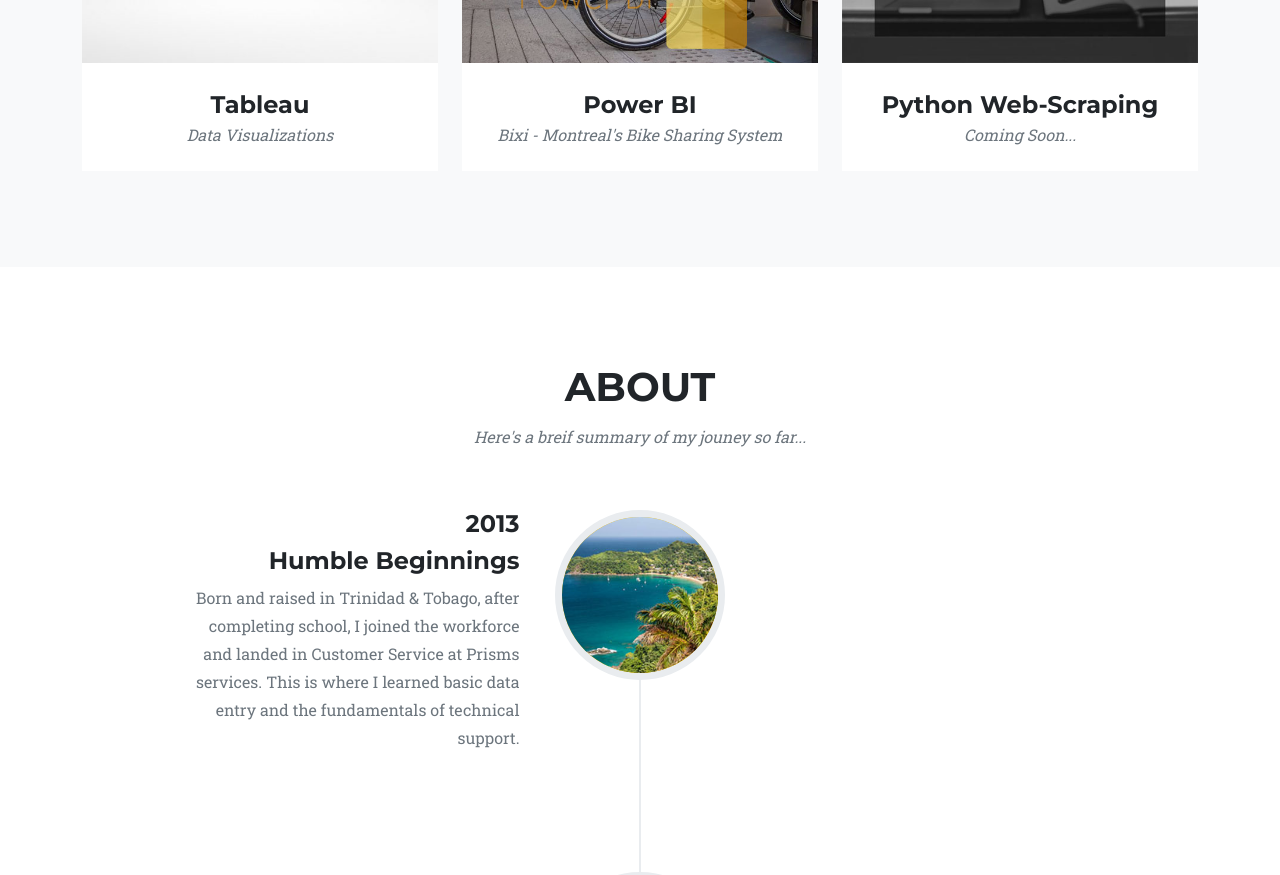
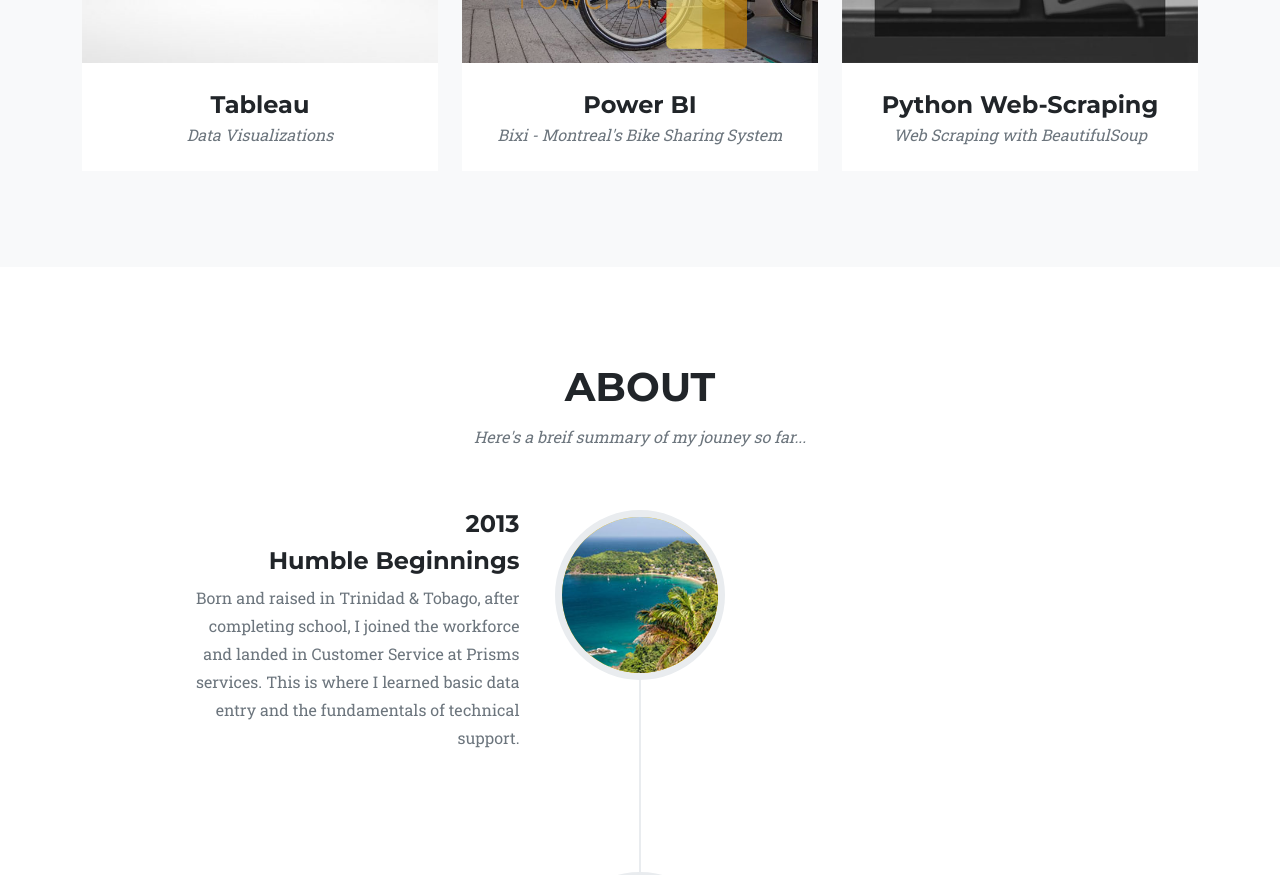
Before and after one commit to Jessiah13/Data-Analyst-Portfolio-Websiet, a plain HTML site: page docs/index.html in a window 1280 px wide. Shown: the part 2660-3535 px from the top of the page. Drawn offline with nearby package versions, Linux system fonts and the light colour scheme.

Commit message:
Update index.html
web scrapping update

```diff
--- a/docs/index.html
+++ b/docs/index.html
@@ -196,7 +196,7 @@
                             </a>
                             <div class="portfolio-caption">
                                 <div class="portfolio-caption-heading">Python Web-Scraping </div>
-                                <div class="portfolio-caption-subheading text-muted">Coming Soon...</div>
+                                <div class="portfolio-caption-subheading text-muted">Web Scraping with BeautifulSoup</div>
                             </div>
                         </div>
                     </div>
```
